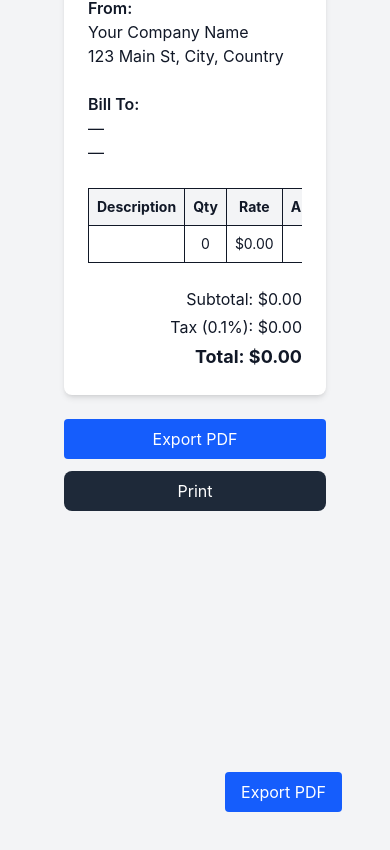
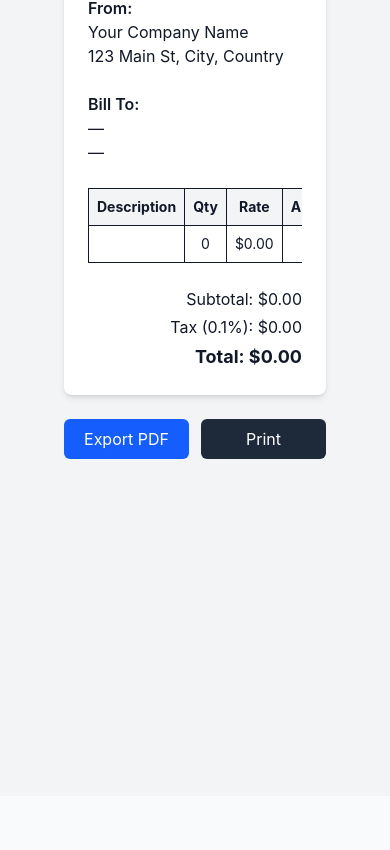
Before and after one commit to Anithavk/invoicebuilder, a React app: page / in a window 390 px wide. Shown: the part 1029-1879 px from the top of the page. After the commit the page ends 1825 px from the top, so only its background shows below. Built offline with nearby package versions, Linux system fonts and the light colour scheme; the HTML template or start-up script is replaced by a standard one.

Commit message:
responsive issue fixing

```diff
--- a/src/components/exportpdf.jsx
+++ b/src/components/exportpdf.jsx
@@ -1,113 +1,29 @@
-import React from "react";
-import jsPDF from "jspdf";
-import "jspdf-autotable";
-import { useInvoiceContext } from "../context/InvoiceContext";
+import html2pdf from "html2pdf.js";
 
-const ExportPDF = () => {
-  const { clientInfo, invoiceInfo, items, taxRate } = useInvoiceContext();
+const exportPDF = () => {
+  const element = document.getElementById("invoice-pdf");
 
-  const isEmptyItem = (item) =>
-    item.description.trim() === "" ||
-    item.quantity <= 0 ||
-    item.rate <= 0;
+  if (!element) return;
 
-  const handleExport = () => {
-    const validItems = items.filter((item) => !isEmptyItem(item));
+  html2pdf()
+    .set({
+      margin: 10,
+      filename: "invoice.pdf",
+      image: { type: "jpeg", quality: 0.98 },
+      html2canvas: { scale: 2 },
+      jsPDF: { unit: "mm", format: "a4", orientation: "portrait" },
+    })
+    .from(element)
+    .save();
+};
 
-    if (!clientInfo.name.trim() || !clientInfo.address.trim()) {
-      alert("Please fill client information before exporting!");
-      return;
-    }
-
-    if (!invoiceInfo.number || !invoiceInfo.date) {
-      alert("Please fill invoice information before exporting!");
-      return;
-    }
-
-    if (validItems.length === 0) {
-      alert("Please add at least one valid item before exporting!");
-      return;
-    }
-
-    // ✅ FIX 1: Recalculate subtotal
-    const subtotal = validItems.reduce(
-      (sum, item) => sum + item.quantity * item.rate,
-      0
-    );
-
-    // ✅ FIX 2: Correct tax calculation
-    const tax = (subtotal * taxRate) / 100;
-    const total = subtotal + tax;
-
-    const doc = new jsPDF("p", "mm", "a4");
-
-    // Header
-    doc.setFontSize(18);
-    doc.text("Invoice", 14, 20);
-
-    // Client info
-    doc.setFontSize(12);
-    doc.text(`Client: ${clientInfo.name}`, 14, 30);
-    doc.text(clientInfo.address, 14, 36);
-
-    // Invoice info
-    doc.text(`Invoice #: ${invoiceInfo.number}`, 140, 30);
-    doc.text(`Date: ${invoiceInfo.date}`, 140, 36);
-
-    // Items table
-    doc.autoTable({
-      startY: 50,
-      head: [["Description", "Qty", "Rate", "Amount"]],
-      body: validItems.map((item) => [
-        item.description,
-        item.quantity.toString(),
-        `$${item.rate.toFixed(2)}`,
-        `$${(item.quantity * item.rate).toFixed(2)}`,
-      ]),
-      styles: { halign: "center" },
-      headStyles: { fillColor: [37, 99, 235] },
-      columnStyles: {
-        0: { halign: "left" },
-      },
-    });
-
-    // Totals
-    const finalY = doc.lastAutoTable.finalY + 10;
-    const pageWidth = doc.internal.pageSize.getWidth();
-    const margin = 14;
-
-    doc.setFontSize(12);
-    doc.text(`Subtotal: $${subtotal.toFixed(2)}`, pageWidth - margin, finalY, {
-      align: "right",
-    });
-
-    doc.text(
-      `Tax (${taxRate}%): $${tax.toFixed(2)}`,
-      pageWidth - margin,
-      finalY + 6,
-      { align: "right" }
-    );
-
-    doc.setFont("helvetica", "bold");
-    doc.setFontSize(14);
-    doc.text(
-      `Total: $${total.toFixed(2)}`,
-      pageWidth - margin,
-      finalY + 14,
-      { align: "right" }
-    );
-
-    doc.save("invoice.pdf");
-  };
-
+export default function ExportPDF() {
   return (
     <button
-      onClick={handleExport}
-      className="bg-blue-600 text-white px-4 py-2 rounded hover:bg-blue-700 transition"
+      onClick={exportPDF}
+      className="flex-1 py-2 bg-blue-600 text-white rounded-lg hover:bg-blue-700"
     >
       Export PDF
     </button>
   );
-};
-
-export default ExportPDF;
+}
--- a/src/components/invoicebuilder.jsx
+++ b/src/components/invoicebuilder.jsx
@@ -202,11 +202,6 @@ const InvoiceBuilder = () => {
   <InvoicePreview />
 </div>
 
-        {/* EXPORT */}
-
-        <div className="flex justify-end">
-          <ExportPDF />
-        </div>
       </main>
     </div>
   );
--- a/src/components/invoicepreview.jsx
+++ b/src/components/invoicepreview.jsx
@@ -11,6 +11,9 @@ const currency = (n) =>
 export default function InvoicePreview() {
   const { clientInfo, items, taxRate, subtotal } = useInvoiceContext();
   const ref = useRef(null);
+    const handlePrint = () => {
+    window.print();
+  };
 
   // Correct tax calculation
   const tax = +(subtotal * (taxRate / 100)).toFixed(2);
@@ -83,17 +86,22 @@ export default function InvoicePreview() {
           <p className="font-bold text-lg">Total: {currency(total)}</p>
         </div>
       </div>
+      <div className="flex gap-3 w-full max-w-sm">
+        <button
+          onClick={ExportPDF}
+          className="flex-1 bg-blue-600 text-white py-2 rounded-md"
+        >
+          Export PDF
+        </button>
 
-      {/* ACTIONS - ONE BUTTON EACH, always visible */}
-      <div className="flex flex-col sm:flex-row gap-3 max-w-[800px] mx-auto mt-4">
-        <ExportPDF />
         <button
-          onClick={() => window.print()}
-          className="flex-1 py-2 bg-gray-800 text-white rounded-lg hover:bg-gray-900"
+          onClick={handlePrint}
+          className="flex-1 bg-gray-800 text-white py-2 rounded-md"
         >
           Print
         </button>
       </div>
+
     </div>
   );
 }
--- a/src/index.css
+++ b/src/index.css
@@ -91,9 +91,11 @@ footer {
   }
 }
 @media print {
-  .invoice-container {
-    width: 210mm;
-    min-height: 297mm;
-    margin: 0 auto;
+  button {
+    display: none !important;
+  }
+
+  body {
+    background: white;
   }
 }
```
